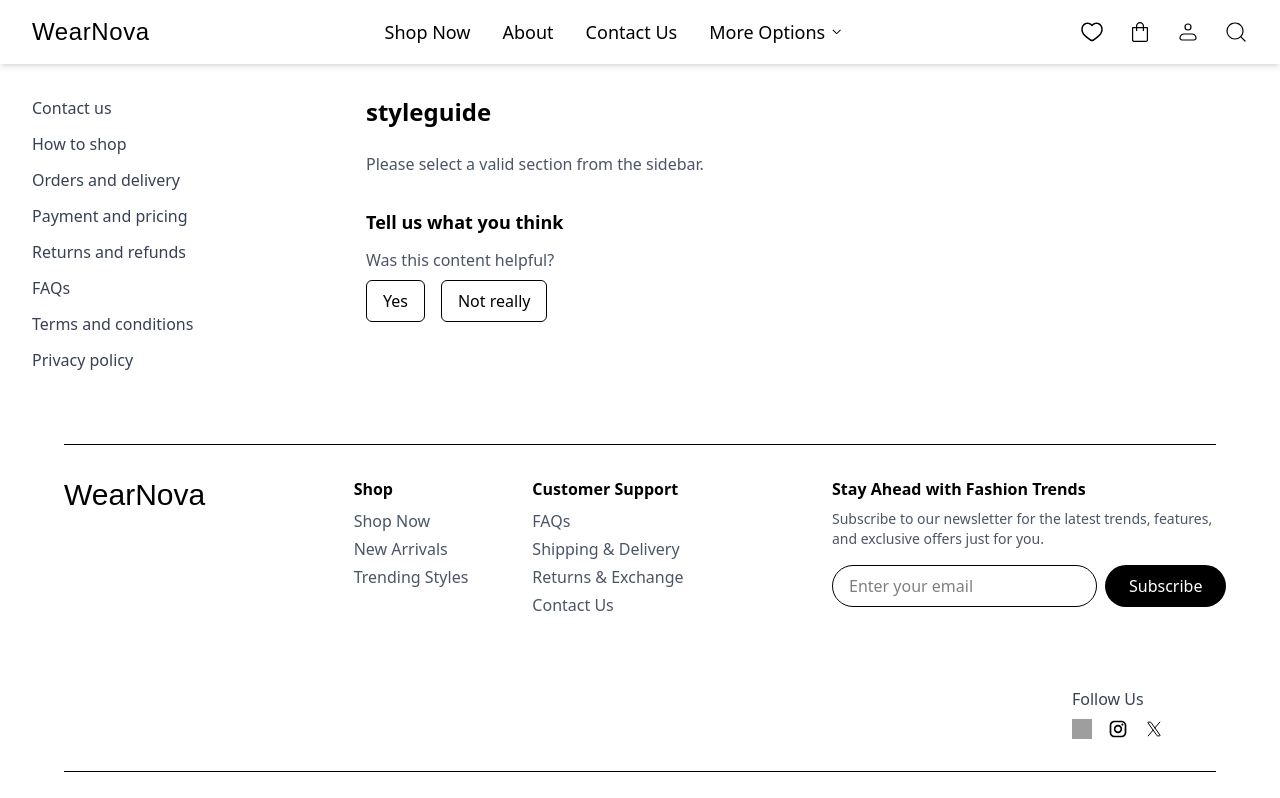
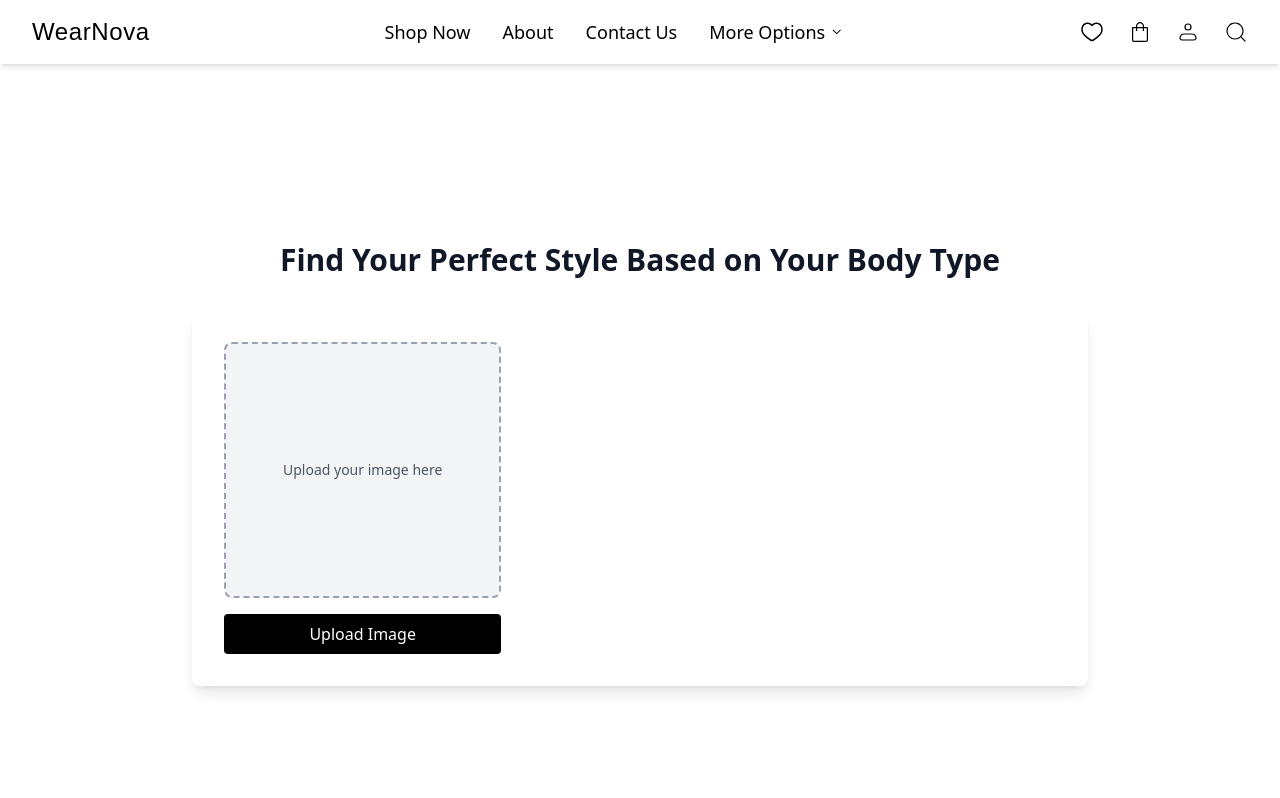
Before and after one commit to aasthatam/fashion_ecommerce, a React (Vite) app in the folder my-fashion-app/: page /styleguide in a window 1280 px wide. Shown: the top 798 px of the page. Built offline with nearby package versions, Linux system fonts and the light colour scheme; grey boxes are pictures that could not be loaded; a web font is replaced by a local one.

Commit message:
added a style guide page

```diff
--- a/my-fashion-app/src/App.jsx
+++ b/my-fashion-app/src/App.jsx
@@ -12,6 +12,7 @@ import ProductDetail from "./pages/ProductDetail";
 import Search from "./pages/Search";
 import Wishlist from "./pages/Wishlist";
 import CustomerSupport from "./pages/CustomerSupport";
+import StyleGuide from "./pages/StyleGuide";
 
 
 const App = () => {
@@ -30,6 +31,7 @@ const App = () => {
       <Route path="/search" element={<Search/>} />
       <Route path="/wishlist" element={<Wishlist/>} />
       <Route path="/:section" element={<CustomerSupport/>} />
+      <Route path="/styleguide" element={<StyleGuide/>} />
 
     </Routes>
     <Footer/>
--- /dev/null
+++ b/my-fashion-app/src/pages/StyleGuide.jsx
@@ -0,0 +1,83 @@
+import React, { useState } from "react";
+
+const StyleGuide = () => {
+  const [imageUploaded, setImageUploaded] = useState(false);
+  const [imagePreview, setImagePreview] = useState(null);
+
+  const handleImageUpload = (event) => {
+    const file = event.target.files[0];
+    if (file) {
+      const reader = new FileReader();
+      reader.onloadend = () => {
+        setImagePreview(reader.result);
+        setImageUploaded(true);
+      };
+      reader.readAsDataURL(file);
+    }
+  };
+
+  return (
+    <div className="flex flex-col items-center justify-center min-h-screen p-6">
+      {/* Page Heading */}
+      <h1 className="text-3xl font-semibold text-gray-900 mb-8 text-center">
+        Find Your Perfect Style Based on Your Body Type
+      </h1>
+      <div className="max-w-4xl w-full flex flex-col md:flex-row gap-8 bg-white shadow-lg rounded-lg p-8">
+        {/* Left: Image Upload Section */}
+        <div className="flex flex-col items-center w-full md:w-1/3">
+          <div className="w-full border-2 border-dashed border-gray-400 rounded-lg p-6 flex items-center justify-center h-64 bg-gray-100">
+            {imagePreview ? (
+              <img
+                src={imagePreview}
+                alt="Uploaded preview"
+                className="w-full h-full object-cover rounded"
+              />
+            ) : (
+              <p className="text-gray-600 text-sm text-center">
+                Upload your image here
+              </p>
+            )}
+          </div>
+
+          <label className="mt-4 w-full bg-black text-white text-center py-2 px-4 rounded cursor-pointer hover:bg-gray-700">
+            <input
+              type="file"
+              accept="image/*"
+              onChange={handleImageUpload}
+              className="hidden"
+            />
+            Upload Image
+          </label>
+
+          {imageUploaded && (
+            <p className="text-center text-sm text-green-600 mt-3 font-medium">
+              Upload Successful
+            </p>
+          )}
+        </div>
+
+        {/* Right: Recommendations Section */}
+        {imageUploaded && (
+          <div className="flex flex-col w-full md:w-2/3">
+            <h2 className="text-lg font-light text-gray-800 mb-3 text-center md:text-left">
+              You have a Square Body Type
+            </h2>
+             {/* Centered "Our Recommendations" */}
+             <h3 className="text-lg font-semibold text-gray-900 text-center mb-4">
+              Our Recommendations
+            </h3>
+
+            <div className="grid grid-cols-2 md:grid-cols-3 gap-4">
+              {/* Placeholder for recommended items */}
+              {[...Array(9)].map((_, index) => (
+                <div key={index} className="w-full h-32 bg-gray-300 rounded-lg"></div>
+              ))}
+            </div>
+          </div>
+        )}
+      </div>
+    </div>
+  );
+};
+
+export default StyleGuide;
```
